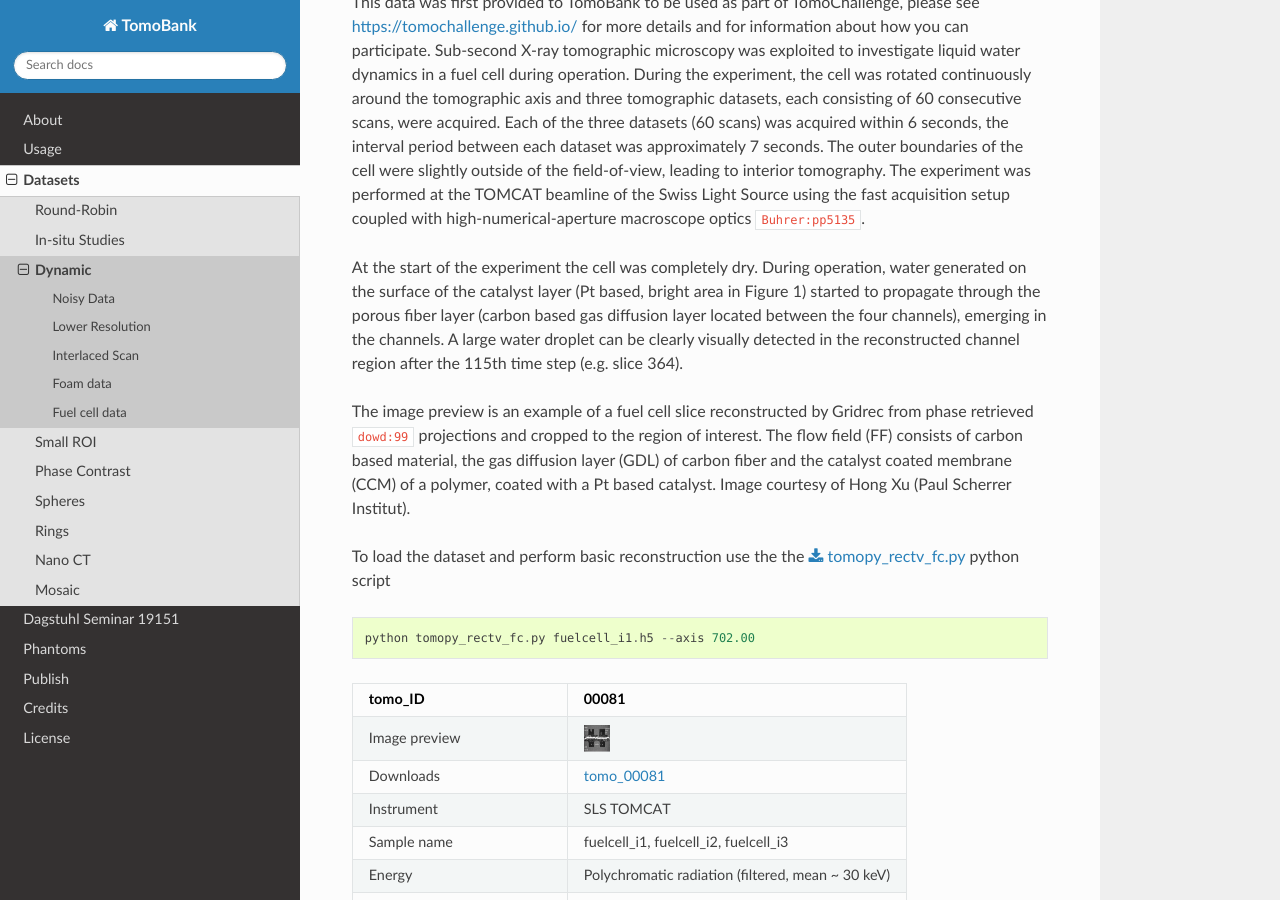
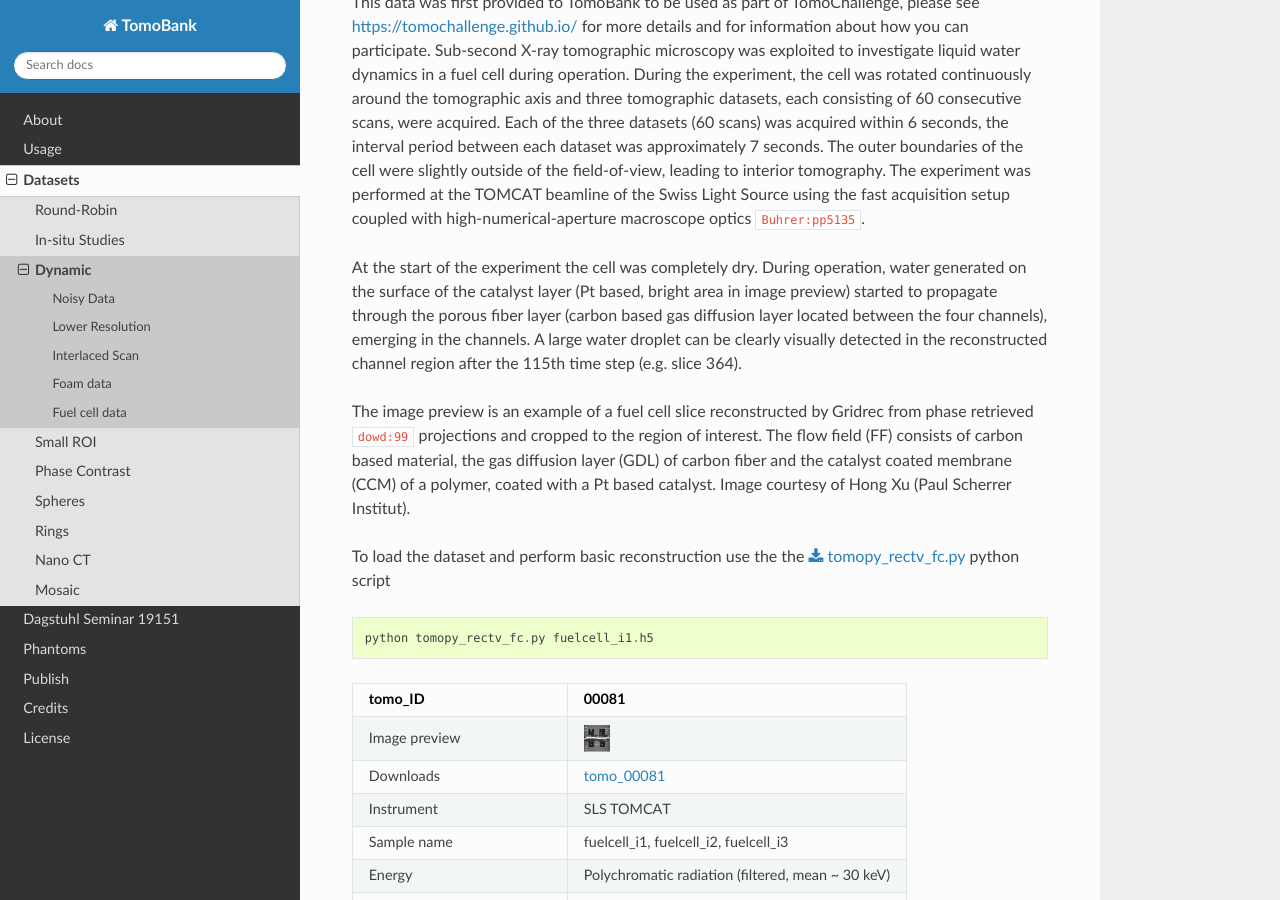
Before and after one commit to tomography/tomobank, a Sphinx documentation site: the page built from docs/source/data/docs.data.dynamic.rst, in a window 1280 px wide and 900 px high, scrolled down 4107 px. Built offline with Sphinx 7.4.7 and the Read the Docs theme 2.0.0, drawn with Linux system fonts in a browser that asks for light colours; cross-references to code outside the pages are shown as plain code.

Commit message:
Update recon command

```diff
--- a/docs/source/data/docs.data.dynamic.rst
+++ b/docs/source/data/docs.data.dynamic.rst
@@ -243,7 +243,7 @@ outside of the field-of-view, leading to interior tomography. The experiment was
 the Swiss Light Source using the fast acquisition setup coupled with high-numerical-aperture macroscope optics :cite:`Buhrer:pp5135`.
 
 At the start of the experiment the cell was completely dry. During operation, water generated on the surface of the catalyst
-layer (Pt based, bright area in Figure 1) started to propagate through the porous fiber layer (carbon based gas
+layer (Pt based, bright area in image preview) started to propagate through the porous fiber layer (carbon based gas
 diffusion layer located between the four channels), emerging in the channels. A large water droplet can be clearly
 visually detected in the reconstructed channel region after the 115th time step (e.g. slice 364).
 
@@ -257,7 +257,7 @@ catalyst. Image courtesy of Hong Xu (Paul Scherrer Institut).
 To load the dataset and perform basic reconstruction use the the :download:`tomopy_rectv_fc.py <../../demo/tomopy_rectv_fc.py>`
 python script ::
 
-    python tomopy_rectv_fc.py fuelcell_i1.h5 --axis 702.00
+    python tomopy_rectv_fc.py fuelcell_i1.h5
 
 
 .. _tomo_00081: https://app.globus.org/file-manager?origin_id=e133a81a-6d04-11e5-ba46-22000b92c6ec&origin_path=%2Ftomobank%2Ftomo_00081%2F
```
